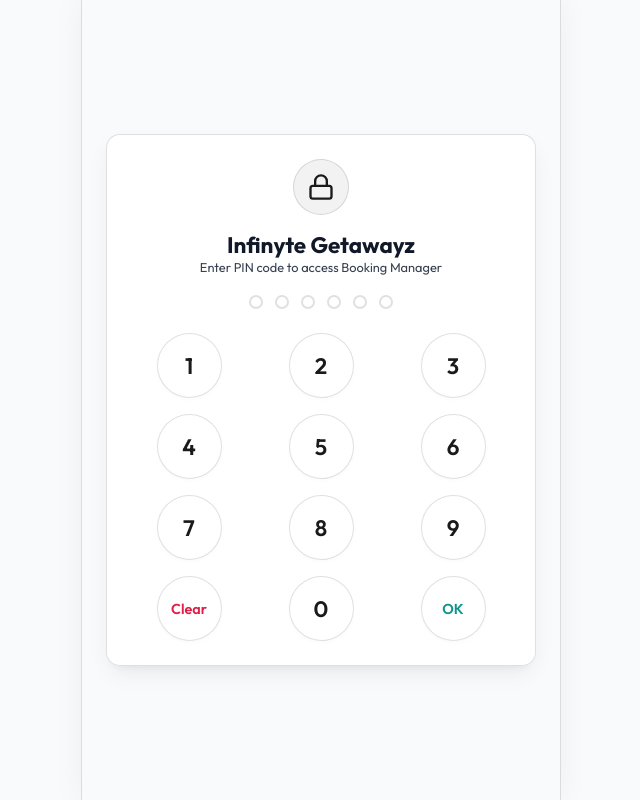
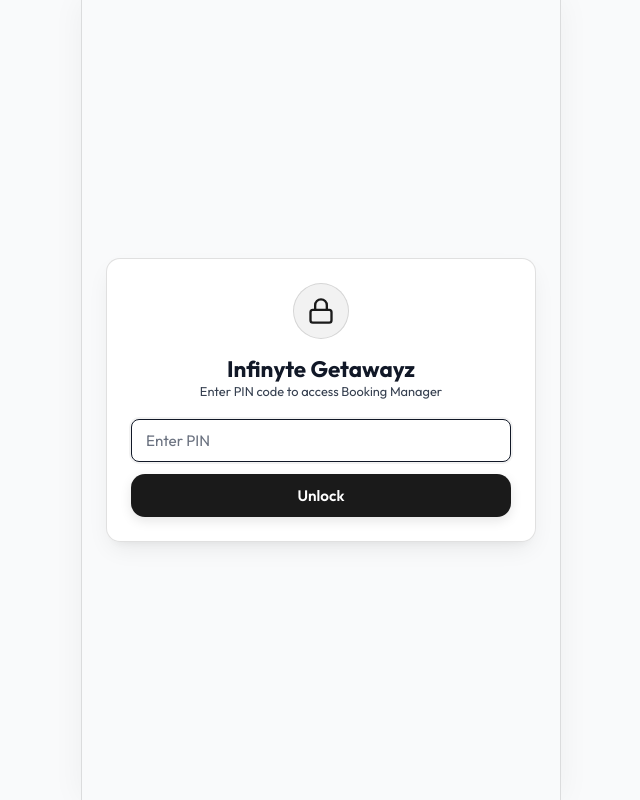
Before and after one commit to InfinyteGetawayz/homestay-booking-app, a React (Vite) app in the folder frontend/: page / in a window 1280 px wide. Shown: the whole page, without its empty margins (319-959 px from the left). Built offline with nearby package versions, Linux system fonts and the light colour scheme; no server answers.

Commit message:
Fix API routing and simplify PIN login

```diff
--- a/frontend/src/App.jsx
+++ b/frontend/src/App.jsx
@@ -168,24 +168,6 @@
   };
 
   // 2. PIN login & Setup handlers
-  const handlePinKeyPress = (val) => {
-    setLoginError('');
-    if (val === 'clear') {
-      setPinCode('');
-    } else if (val === 'submit') {
-      submitLogin();
-    } else {
-      if (pinCode.length < 6) {
-        const nextPin = pinCode + val;
-        setPinCode(nextPin);
-        if (nextPin.length >= 4) {
-          // Auto submit login on 4-6 digit PIN entry for speed
-          setTimeout(() => submitLogin(nextPin), 150);
-        }
-      }
-    }
-  };
-
   const submitLogin = async (codeToSubmit = pinCode) => {
     if (!codeToSubmit) return;
 
@@ -353,36 +335,31 @@
             Enter PIN code to access Booking Manager
           </p>
 
-          {/* Indicators */}
-          <div className="pin-indicator">
-            {[...Array(6)].map((_, i) => (
-              <div key={i} className={`pin-dot ${i < pinCode.length ? 'filled' : ''}`} />
-            ))}
-          </div>
-
           {loginError && (
             <p style={{ color: 'var(--accent-rose)', fontSize: '0.8rem', fontWeight: '600', marginBottom: '10px' }}>
               ⚠️ {loginError}
             </p>
           )}
 
-          {/* Numpad */}
-          <div className="pin-pad">
-            {[1, 2, 3, 4, 5, 6, 7, 8, 9].map(num => (
-              <button key={num} type="button" onClick={() => handlePinKeyPress(String(num))} className="pin-key">
-                {num}
-              </button>
-            ))}
-            <button type="button" onClick={() => handlePinKeyPress('clear')} className="pin-key" style={{ fontSize: '0.9rem', color: 'var(--accent-rose)' }}>
-              Clear
+          <form onSubmit={(e) => { e.preventDefault(); submitLogin(); }} style={{ display: 'flex', flexDirection: 'column', gap: '12px', marginTop: '8px' }}>
+            <input
+              type="password"
+              inputMode="numeric"
+              pattern="[0-9]*"
+              maxLength={6}
+              autoFocus
+              className="form-control"
+              placeholder="Enter PIN"
+              value={pinCode}
+              onChange={(e) => {
+                setLoginError('');
+                setPinCode(e.target.value.replace(/\D/g, ''));
+              }}
+            />
+            <button type="submit" className="btn btn-primary" style={{ padding: '12px' }}>
+              Unlock
             </button>
-            <button type="button" onClick={() => handlePinKeyPress('0')} className="pin-key">
-              0
-            </button>
-            <button type="button" onClick={() => handlePinKeyPress('submit')} className="pin-key" style={{ fontSize: '0.9rem', color: 'var(--accent-teal)' }}>
-              OK
-            </button>
-          </div>
+          </form>
         </div>
       </div>
     );
--- a/frontend/src/apiBase.js
+++ b/frontend/src/apiBase.js
@@ -3,22 +3,45 @@
   const trimmed = String(value).trim();
   if (!trimmed) return '/api';
   if (trimmed === '/') return '/api';
-  if (trimmed.endsWith('/')) {
-    return `${trimmed.slice(0, -1)}/api`;
+
+  if (/^https?:\/\//i.test(trimmed)) {
+    return trimmed.replace(/\/+$/, '').replace(/\/api$/, '') + '/api';
   }
-  return `${trimmed}/api`;
+
+  return trimmed.replace(/\/+$/, '') + '/api';
 };
 
-export const resolveApiBase = (env = import.meta.env) => {
-  if (env?.VITE_API_BASE) {
-    return normalizeBase(env.VITE_API_BASE);
+const inferBaseFromLocation = (location) => {
+  if (!location?.pathname) return '/api';
+
+  const pathname = String(location.pathname).replace(/\/+$/, '');
+  if (!pathname || pathname === '/api') return '/api';
+
+  const segments = pathname.split('/').filter(Boolean);
+  const knownRoutes = new Set(['dashboard', 'calendar', 'add', 'settings', 'bookings', 'properties', 'login', 'setup', 'auth-status', 'export-csv', 'backups', 'vapid-key', 'subscribe', 'unsubscribe']);
+
+  if (segments.length > 1 && knownRoutes.has(segments[segments.length - 1].toLowerCase())) {
+    const prefix = segments.slice(0, -1).join('/');
+    return prefix ? `/${prefix}/api` : '/api';
   }
 
-  if (env?.BASE_URL) {
-    return normalizeBase(env.BASE_URL);
+  if (segments.length > 0 && !segments[0].toLowerCase().startsWith('api')) {
+    return `/${segments[0]}/api`;
   }
 
   return '/api';
 };
 
+export const resolveApiBase = (env = import.meta.env, location = typeof window !== 'undefined' ? window.location : undefined) => {
+  if (env?.VITE_API_BASE) {
+    return normalizeBase(env.VITE_API_BASE);
+  }
+
+  if (env?.BASE_URL && env.BASE_URL !== '/') {
+    return '/api';
+  }
+
+  return inferBaseFromLocation(location);
+};
+
 export const API_BASE = resolveApiBase();
```
Also changed, not shown: 1 other file (tests, documents, lock files or other folders).
